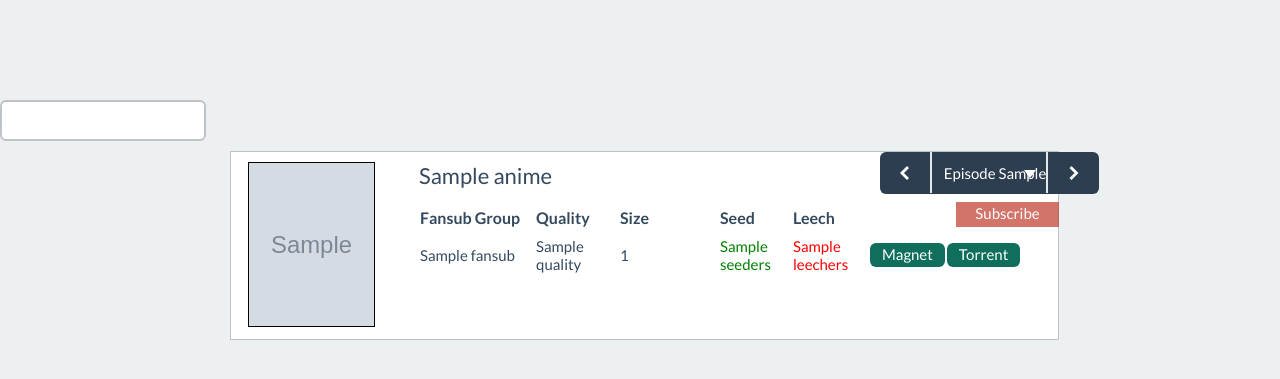
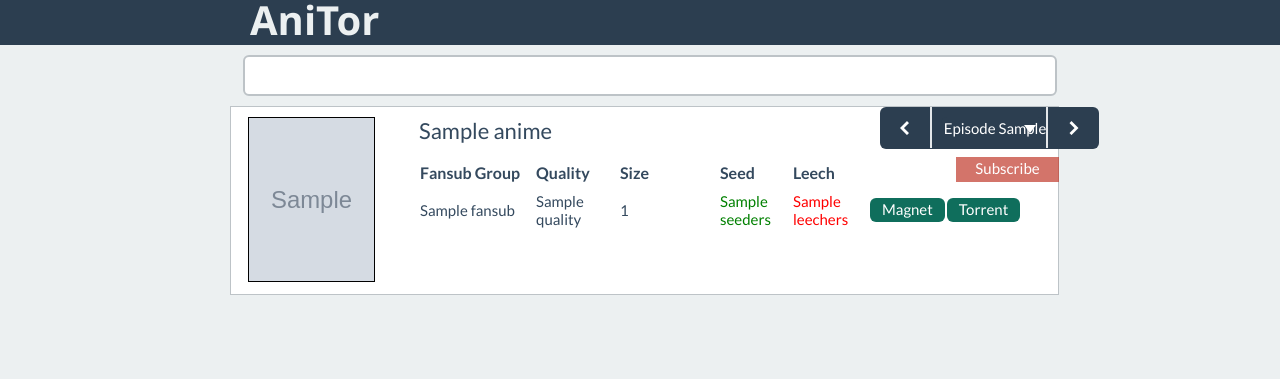
Before and after one commit to Winxton/anitor, a Django app: template nyaacrawler/templates/index.html in a window 1280 px wide. Shown: the top 379 px of the page. Run offline with Django 3.2, Linux system fonts and the light colour scheme; the template is opened without the code that fills it: most values are stand-ins (such as "Sample title", 1, 10 or a date in 2020); grey boxes marked "Sample" are stand-in pictures; lists and menus that the app fills with data are empty; some libraries are stand-ins or nearby versions.

Commit message:
add header, reformating

```diff
--- a/nyaacrawler/static/nyaacrawler/css/test1.css
+++ b/nyaacrawler/static/nyaacrawler/css/test1.css
@@ -1,6 +1,41 @@
 body{
 	background-color : #ECF0F1;
-	margin-top:100px;
+}
+
+header {
+	background-color: #2c3e50;
+	height: 45px;
+	margin-bottom: 10px;
+}
+
+header #centerhead {
+	height: 100px;
+	width: 800px;
+	margin-left: auto;
+	margin-right: auto;
+}
+
+header h1 {
+	color: #ecf0f1;
+	font-size: 40px;
+	font-family: "Segoe UI", Frutiger, "Frutiger Linotype", "Dejavu Sans", "Helvetica Neue", Arial, sans-serif;
+	margin-top: 0px;
+	margin-left: 10px;
+	margin-right: 20px;
+	float: left;
+}
+
+#search_wrap {
+	width: 795px;
+	margin-right: auto;
+	margin-left: auto;
+	margin-bottom: 10px;
+}
+
+#anime_search {
+	width: 800px;
+	margin-top: 2px;
+	margin : 0 auto;
 }
 
 .sub-wrapper{
--- a/nyaacrawler/static/nyaacrawler/js/test.js
+++ b/nyaacrawler/static/nyaacrawler/js/test.js
@@ -202,7 +202,6 @@ function populate(epno,anid){
                 data: jsonText,
                 success: function(results) {
                     if (results['success'] == false) {
-                    	$("#alert-message").append("  bad");
                         $("#alert-error-private").css("display","block");
                     }
                     else {
--- a/nyaacrawler/templates/index.html
+++ b/nyaacrawler/templates/index.html
@@ -38,9 +38,13 @@
     <style id="search_style"></style>
 
   </head>
+  <header><div id = "centerhead"><h1>AniTor</h1></div></header>
+
+  <div id = "search_wrap">
+  <input type="text" id="anime_search"/>
+  </div>
+
   <body>
-    <input type="text" id="anime_search"/>
-
     {% for anime in animeList %}
     <div class="sub-wrapper" id="{{ anime.pk }}" anime-name = "{{ anime.official_title|lower }}">
         <div class="element-border">
```
